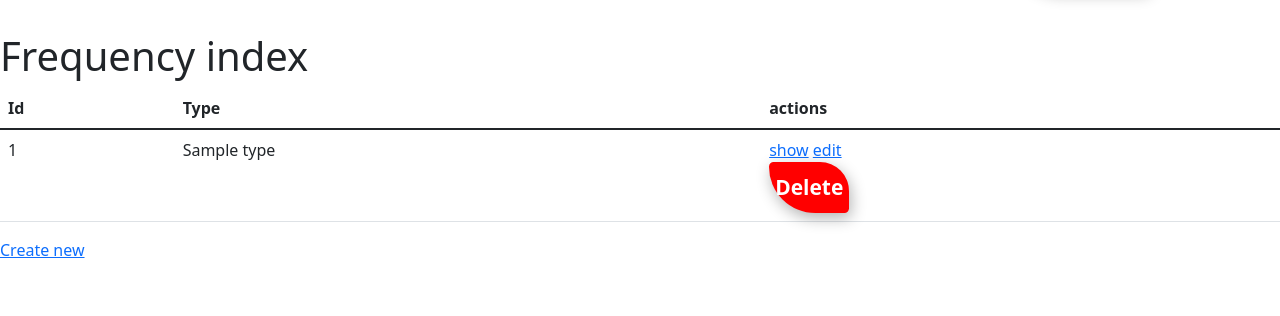
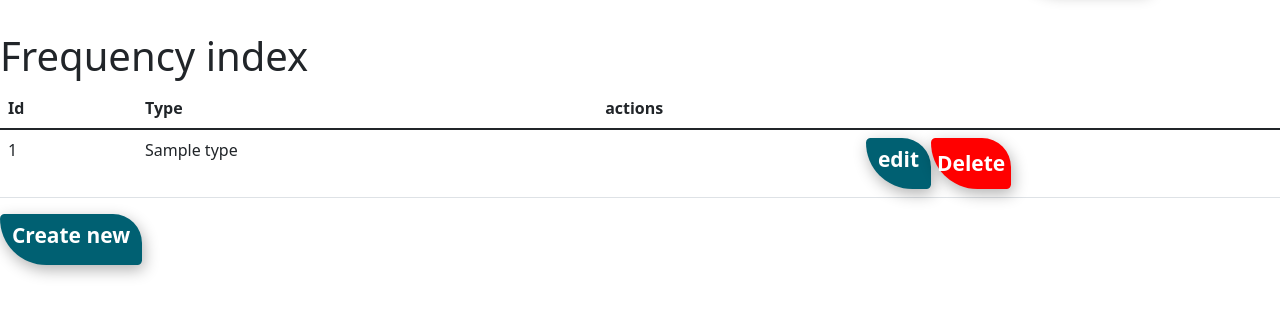
Before and after one commit to Edouard-Pinczon-du-Sel/NBSS-Back, a Symfony app: template templates/frequency/index.html.twig in a window 1280 px wide. Shown: the part 72-388 px from the top of the page. Run offline with Twig, Linux system fonts and the light colour scheme; the template is opened without the code that fills it: most values are stand-ins (such as "Sample title", 1, 10 or a date in 2020); some libraries are stand-ins or nearby versions.

Commit message:
page liste des frequence

```diff
--- a/public/CSS/NBSS.css
+++ b/public/CSS/NBSS.css
@@ -41,3 +41,8 @@ nav{
   .img{
     height: 4rem;
   }
+  .edition{
+    display: flex;
+    justify-content: center;
+    align-items: center;
+  }
--- a/templates/frequency/index.html.twig
+++ b/templates/frequency/index.html.twig
@@ -15,12 +15,11 @@
         </thead>
         <tbody>
         {% for frequency in frequencies %}
-            <tr>
+            <tr  >
                 <td>{{ frequency.id }}</td>
                 <td>{{ frequency.type }}</td>
-                <td>
-                    <a href="{{ path('app_frequency_show', {'id': frequency.id}) }}">show</a>
-                    <a href="{{ path('app_frequency_edit', {'id': frequency.id}) }}">edit</a>
+                <td class="edition">
+            <a class="btn"  href="{{ path('app_frequency_edit', {'id': frequency.id}) }}">edit</a>
                        {{ include('frequency/_delete_form.html.twig') }}
                 </td>
             </tr>
@@ -32,5 +31,5 @@
         </tbody>
     </table>
 
-    <a href="{{ path('app_frequency_new') }}">Create new</a>
+    <a class="btn" href="{{ path('app_frequency_new') }}">Create new</a>
 {% endblock %}
```
